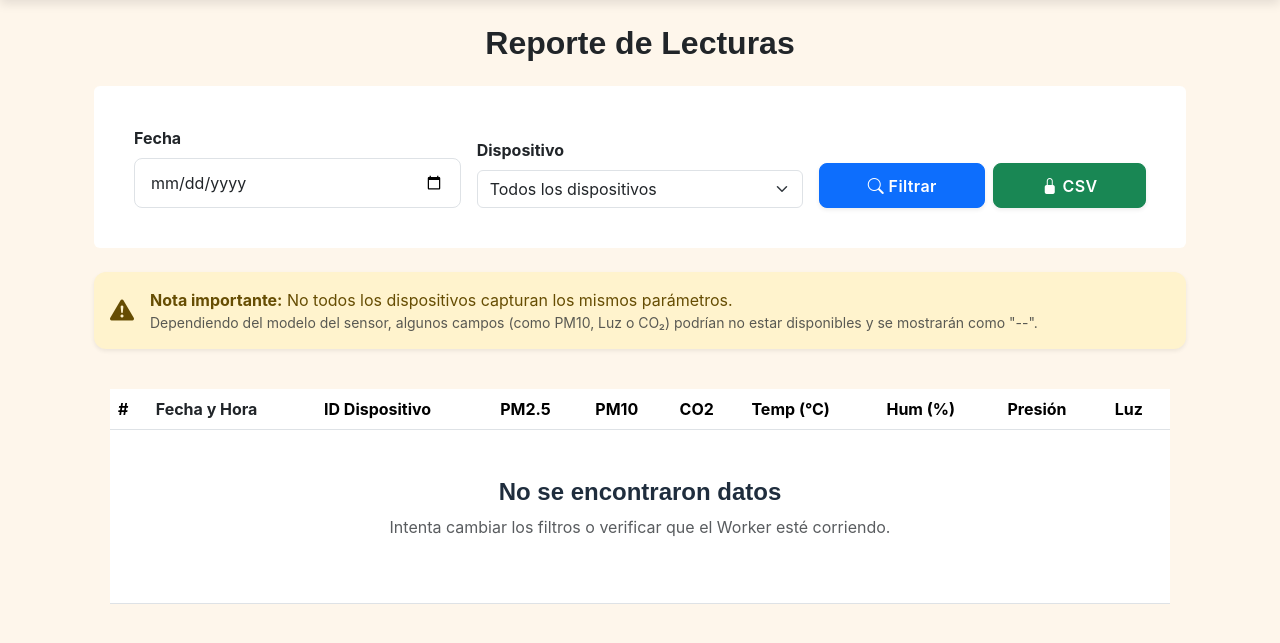
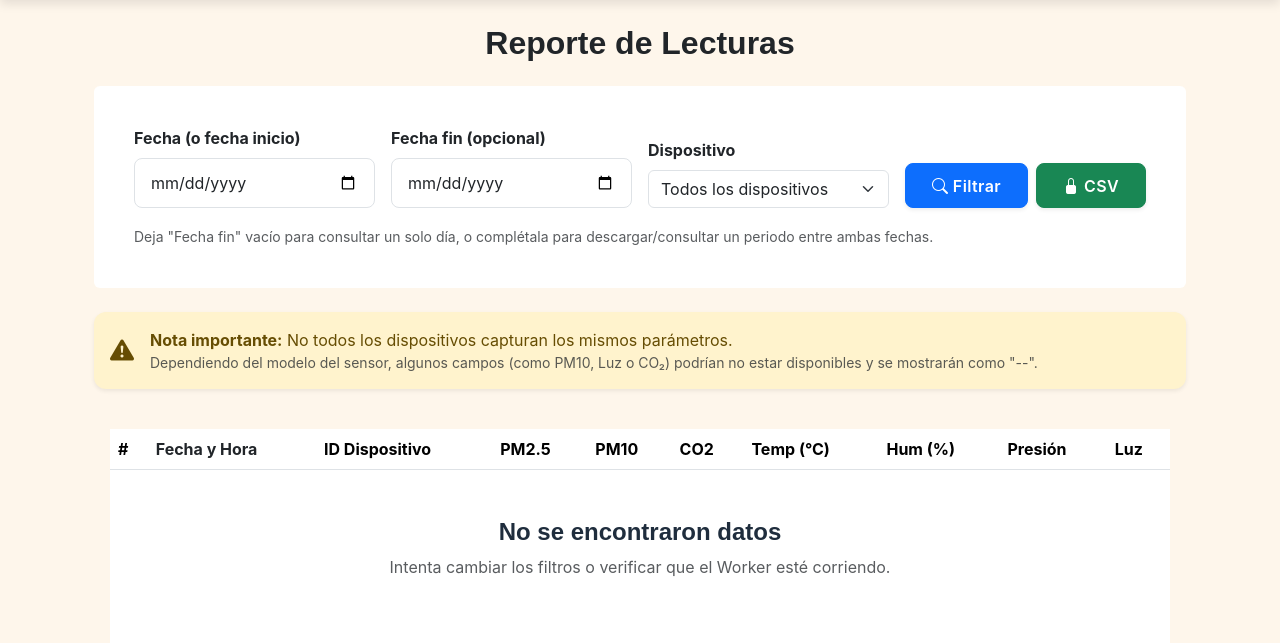
Before and after one commit to hyoonie/CityAir-Logs, a Django app: template core/templates/datos/tabla-de-datos.html in a window 1280 px wide. Shown: the part 318-961 px from the top of the page. Run offline with Django 3.2, Linux system fonts and the light colour scheme; the template is opened without the code that fills it, so the values that code supplies are empty.

Commit message:
feat: permitir descargar/filtrar reportes por rango de fechas
Antes solo se podía filtrar por un día exacto. Ahora se puede dejar
el campo "Fecha fin" vacío para un solo día, o llenarlo para un
periodo entre dos fechas, tanto en la vista HTML como en la
descarga CSV.

```diff
--- a/core/templates/datos/tabla-de-datos.html
+++ b/core/templates/datos/tabla-de-datos.html
@@ -20,14 +20,20 @@
         <div class="card-body">
             <form method="get" class="row g-3 align-items-end">
 
-                {#Columna 1: Fecha (Ancho 4/12)#}
-                <div class="col-md-4">
-                    <label class="form-label fw-bold text-dark">Fecha</label>
+                {#Columna 1: Fecha inicio (Ancho 3/12)#}
+                <div class="col-md-3">
+                    <label class="form-label fw-bold text-dark">Fecha (o fecha inicio)</label>
                     <input type="date" name="date" class="form-control form-glass" value="{{ search_date }}">
                 </div>
 
-                {#Columna 2: Dispositivo (Ancho 4/12)#}
-                <div class="col-md-4">
+                {#Columna 1b: Fecha fin (Ancho 3/12)#}
+                <div class="col-md-3">
+                    <label class="form-label fw-bold text-dark">Fecha fin (opcional)</label>
+                    <input type="date" name="end_date" class="form-control form-glass" value="{{ search_end_date }}">
+                </div>
+
+                {#Columna 2: Dispositivo (Ancho 3/12)#}
+                <div class="col-md-3">
                     <label class="form-label fw-bold text-dark">Dispositivo</label>
                     <select name="device" class="form-select form-glass">
                         <option value="">Todos los dispositivos</option>
@@ -39,11 +45,11 @@
                     </select>
                 </div>
 
-                {#Columna 3: Botones (Ancho 4/12)#}
-                <div class="col-md-4 d-flex gap-2">
+                {#Columna 3: Botones (Ancho 3/12)#}
+                <div class="col-md-3 d-flex gap-2">
 
                     {# Botón Limpiar #}
-                    {% if search_date or search_device %}
+                    {% if search_date or search_end_date or search_device %}
                         <a href="{% url 'reportes' %}" class="btn btn-light form-glass border-secondary border-opacity-25" title="Limpiar Filtros">
                             <i class="bi bi-x-lg"></i>
                         </a>
@@ -76,6 +82,11 @@
 
                 <input type="hidden" name="sort" value="{{ current_sort }}">
                 <input type="hidden" name="dir" value="{{ current_dir }}">
+                <div class="col-12">
+                    <small class="text-dark text-opacity-75">
+                        Deja "Fecha fin" vacío para consultar un solo día, o complétala para descargar/consultar un periodo entre ambas fechas.
+                    </small>
+                </div>
             </form>
         </div>
     </div>
@@ -98,7 +109,7 @@
                 <tr>
                     <th scope="col">#</th>
                     <th scope="col">
-                        <a href="?page=1&sort=fecha&dir={% if current_sort == 'fecha' and current_dir == 'desc' %}asc{% else %}desc{% endif %}&device={{ search_device }}&date={{ search_date }}" class="text-dark text-decoration-none">
+                        <a href="?page=1&sort=fecha&dir={% if current_sort == 'fecha' and current_dir == 'desc' %}asc{% else %}desc{% endif %}&device={{ search_device }}&date={{ search_date }}&end_date={{ search_end_date }}" class="text-dark text-decoration-none">
                             Fecha y Hora {% if current_sort == 'fecha' %}<i class="bi bi-caret-{% if current_dir == 'desc' %}down{% else %}up{% endif %}-fill"></i>{% endif %}
                         </a>
                     </th>
@@ -147,7 +158,7 @@
     <nav class="mt-4">
         <ul class="pagination justify-content-center">
             {% if page_obj.has_previous %}
-                <li class="page-item"><a class="page-link form-glass text-dark border-0 mx-1" href="?page={{ page_obj.previous_page_number }}&sort={{ current_sort }}&dir={{ current_dir }}&device={{ search_device }}&date={{ search_date }}&source={{ search_source }}">Anterior</a></li>
+                <li class="page-item"><a class="page-link form-glass text-dark border-0 mx-1" href="?page={{ page_obj.previous_page_number }}&sort={{ current_sort }}&dir={{ current_dir }}&device={{ search_device }}&date={{ search_date }}&end_date={{ search_end_date }}&source={{ search_source }}">Anterior</a></li>
             {% else %}
                 <li class="page-item disabled"><span class="page-link form-glass border-0 mx-1">Anterior</span></li>
             {% endif %}
@@ -155,7 +166,7 @@
             <li class="page-item disabled"><span class="page-link form-glass text-dark border-0 mx-1 fw-bold">Página {{ page_obj.number }} de {{ page_obj.paginator.num_pages }}</span></li>
 
             {% if page_obj.has_next %}
-                <li class="page-item"><a class="page-link form-glass text-dark border-0 mx-1" href="?page={{ page_obj.next_page_number }}&sort={{ current_sort }}&dir={{ current_dir }}&device={{ search_device }}&date={{ search_date }}&source={{ search_source }}">Siguiente</a></li>
+                <li class="page-item"><a class="page-link form-glass text-dark border-0 mx-1" href="?page={{ page_obj.next_page_number }}&sort={{ current_sort }}&dir={{ current_dir }}&device={{ search_device }}&date={{ search_date }}&end_date={{ search_end_date }}&source={{ search_source }}">Siguiente</a></li>
             {% else %}
                 <li class="page-item disabled"><span class="page-link form-glass border-0 mx-1">Siguiente</span></li>
             {% endif %}
```
Also changed, not shown: core/views.py (+18 -2 lines).
